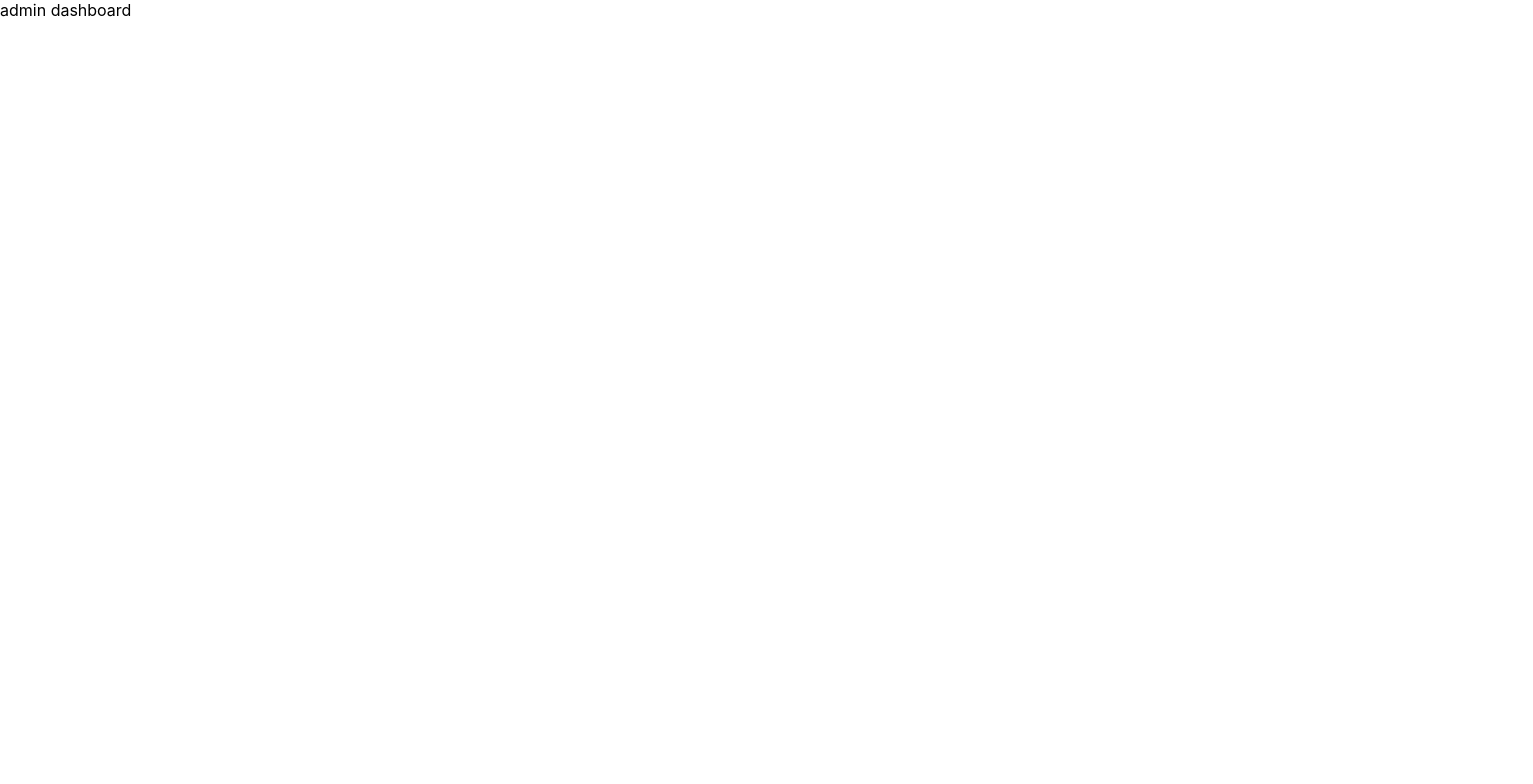
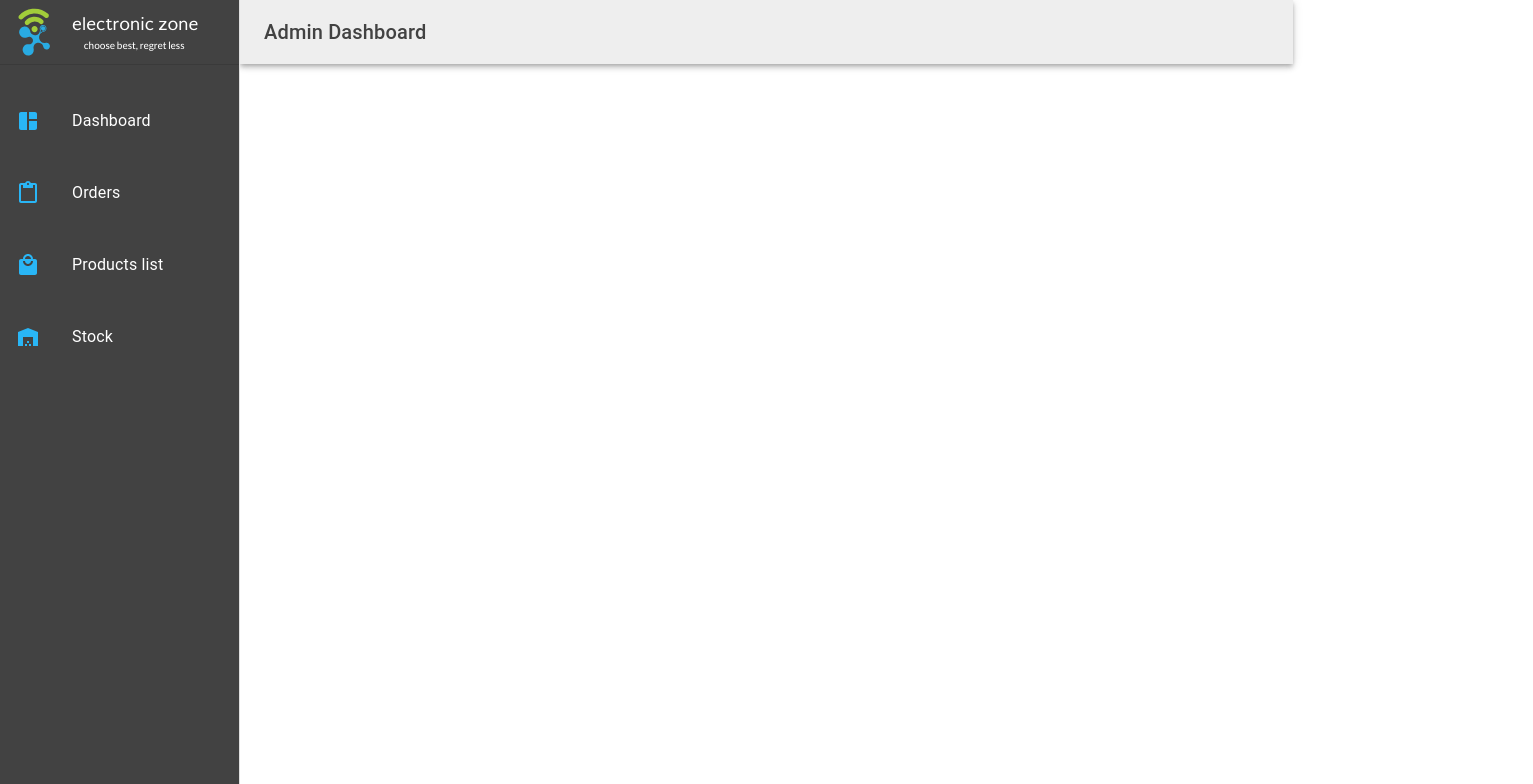
Before and after one commit to zaynab-emadi/TypeScript-React-ecommerce, a React (Create React App) app: page /Admin-dashboard in a window 1280 px wide. Shown: the top 784 px of the page, 1533 px wide, since content can reach past the window. Built offline with nearby package versions, Linux system fonts and the light colour scheme.

Commit message:
add basic of sidebar and navbar of admin login page

```diff
--- /dev/null
+++ b/src/Assets/Styles/AdminPanelSideBar.tsx
@@ -0,0 +1,8 @@
+import {grey} from "@mui/material/colors";
+
+export const SideBar = {
+  backgroundColor: `${grey[800]}`,
+  color: "white",
+  height: "100%",
+};
+export const LogoStyle = { width: `190px`, marginLeft: "-15px" };
--- /dev/null
+++ b/src/Layout/AdminPanelSideBar.tsx
@@ -0,0 +1,142 @@
+import * as React from "react";
+import AppBar from "@mui/material/AppBar";
+import Box from "@mui/material/Box";
+import CssBaseline from "@mui/material/CssBaseline";
+import Drawer from "@mui/material/Drawer";
+import IconButton from "@mui/material/IconButton";
+import List from "@mui/material/List";
+import ListItem from "@mui/material/ListItem";
+import ListItemButton from "@mui/material/ListItemButton";
+import ListItemIcon from "@mui/material/ListItemIcon";
+import ListItemText from "@mui/material/ListItemText";
+import MenuIcon from "@mui/icons-material/Menu";
+import Toolbar from "@mui/material/Toolbar";
+import Typography from "@mui/material/Typography";
+import Logo from "../Assets/Images/blackHorizental.svg";
+import { Divider } from "@mui/material";
+import { LogoStyle, SideBar } from "../Assets/Styles/AdminPanelSideBar";
+import ContentPasteIcon from "@mui/icons-material/ContentPaste";
+import SpaceDashboardIcon from "@mui/icons-material/SpaceDashboard";
+import LocalMallIcon from "@mui/icons-material/LocalMall";
+import WarehouseIcon from "@mui/icons-material/Warehouse";
+import {grey, lightBlue} from "@mui/material/colors";
+import {useNavigate} from "react-router-dom";
+
+const drawerWidth = 240;
+
+interface Props {
+  /**
+   * Injected by the documentation to work in an iframe.
+   * You won't need it on your project.
+   */
+  window?: () => Window;
+}
+
+export default function AdminPanelSideBar(props: Props) {
+    const navigate = useNavigate();
+    const { window } = props;
+  const [mobileOpen, setMobileOpen] = React.useState(false);
+
+  const handleDrawerToggle = () => {
+    setMobileOpen(!mobileOpen);
+  };
+  const drawerIcons: React.ReactComponentElement<"img">[] = [
+    <SpaceDashboardIcon style={{ color: lightBlue[400] }} />,
+    <ContentPasteIcon style={{ color: lightBlue[400] }} />,
+    <LocalMallIcon style={{ color: lightBlue[400] }} />,
+    <WarehouseIcon style={{ color: lightBlue[400] }} />,
+  ];
+  const drawerLinks : string[] = ['/Admin-dashboard' , 'orders' , 'products-list' , 'stock'];
+  const drawer = (
+    <div style={SideBar}>
+      <Toolbar>
+        <Box component="img" src={Logo} style={LogoStyle} />
+      </Toolbar>
+      <Divider />
+      <List>
+        {["Dashboard", "Orders", "Products list", "Stock"].map(
+          (text, index) => (
+            <ListItem key={text} disablePadding sx={{mt : 3}}>
+              <ListItemButton onClick={() => navigate(drawerLinks[index])}>
+                <ListItemIcon>{drawerIcons[index]}</ListItemIcon>
+                <ListItemText primary={text} />
+              </ListItemButton>
+            </ListItem>
+          )
+        )}
+      </List>
+    </div>
+  );
+
+  const container =
+    window !== undefined ? () => window().document.body : undefined;
+
+  return (
+    <Box sx={{ display: "flex" }}>
+     <CssBaseline/>
+      <AppBar
+        position="static"
+        sx={{
+          width: { sm: `calc(101% - ${drawerWidth}px)` },
+           ml: { sm: `${drawerWidth}px` },
+            backgroundColor : `${grey[200]}`,
+            color : `${grey[800]}`
+
+        }}
+      >
+        <Toolbar>
+          <IconButton
+            color="inherit"
+            aria-label="open drawer"
+            edge="start"
+            onClick={handleDrawerToggle}
+            sx={{ mr: 2, display: { sm: "none" } }}
+          >
+            <MenuIcon />
+          </IconButton>
+          <Typography variant="h6" noWrap component="div">
+            Admin Dashboard
+          </Typography>
+        </Toolbar>
+      </AppBar>
+      <Box
+        component="nav"
+        sx={{ width: { sm: drawerWidth }, flexShrink: { sm: 0 } }}
+        aria-label="mailbox folders"
+      >
+        {/* The implementation can be swapped with js to avoid SEO duplication of links. */}
+        <Drawer
+          container={container}
+          variant="temporary"
+          open={mobileOpen}
+          onClose={handleDrawerToggle}
+          ModalProps={{
+            keepMounted: true, // Better open performance on mobile.
+          }}
+          sx={{
+            display: { xs: "block", sm: "none" },
+            "& .MuiDrawer-paper": {
+              boxSizing: "border-box",
+              width: drawerWidth,
+            },
+          }}
+        >
+          {drawer}
+        </Drawer>
+        <Drawer
+          variant="permanent"
+          sx={{
+            display: { xs: "none", sm: "block" },
+            "& .MuiDrawer-paper": {
+              boxSizing: "border-box",
+              width: drawerWidth,
+            },
+          }}
+          open
+        >
+          {drawer}
+        </Drawer>
+      </Box>
+    </Box>
+  );
+}
--- a/src/Pages/Admin panel/AdminDashboard.tsx
+++ b/src/Pages/Admin panel/AdminDashboard.tsx
@@ -1,8 +1,12 @@
 import React from 'react';
-
+import AdminPanelSideBar from "../../Layout/AdminPanelSideBar";
+import {Outlet} from "react-router-dom";
 function AdminDashboard() {
     return (
-        <div>admin dashboard</div>
+        <>
+        <AdminPanelSideBar/>
+        <Outlet />
+        </>
     );
 }
 
```
Also changed, not shown: src/Assets/Images/blackHorizental.svg (added), src/Assets/Images/logo.svg (deleted), src/Pages/Admin panel/AdminLogin.tsx (line endings or trailing spaces).
